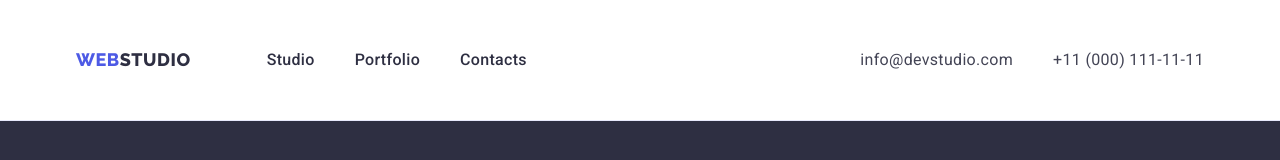
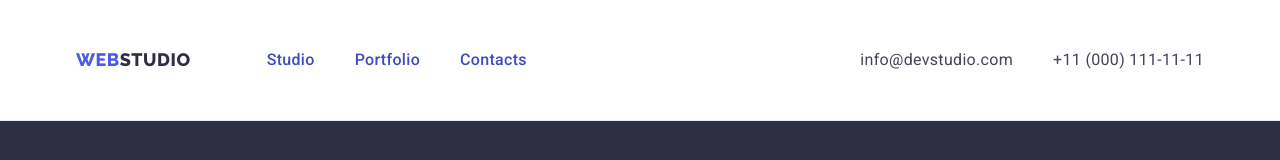
Before and after one commit to YaroKoi/goit-markup-hw-04, a plain HTML site: page index.html in a window 1280 px wide. Shown: the top 160 px of the page. Drawn offline with nearby package versions, Linux system fonts and the light colour scheme.

Commit message:
Update style.css

```diff
--- a/css/style.css
+++ b/css/style.css
@@ -67,6 +67,8 @@ body{
         text-decoration: none;
         color: #2e2f42;
         padding: 24px 0;
+        position: relative;
+        color: #404bbf
 }
 
 .logotype{
```
